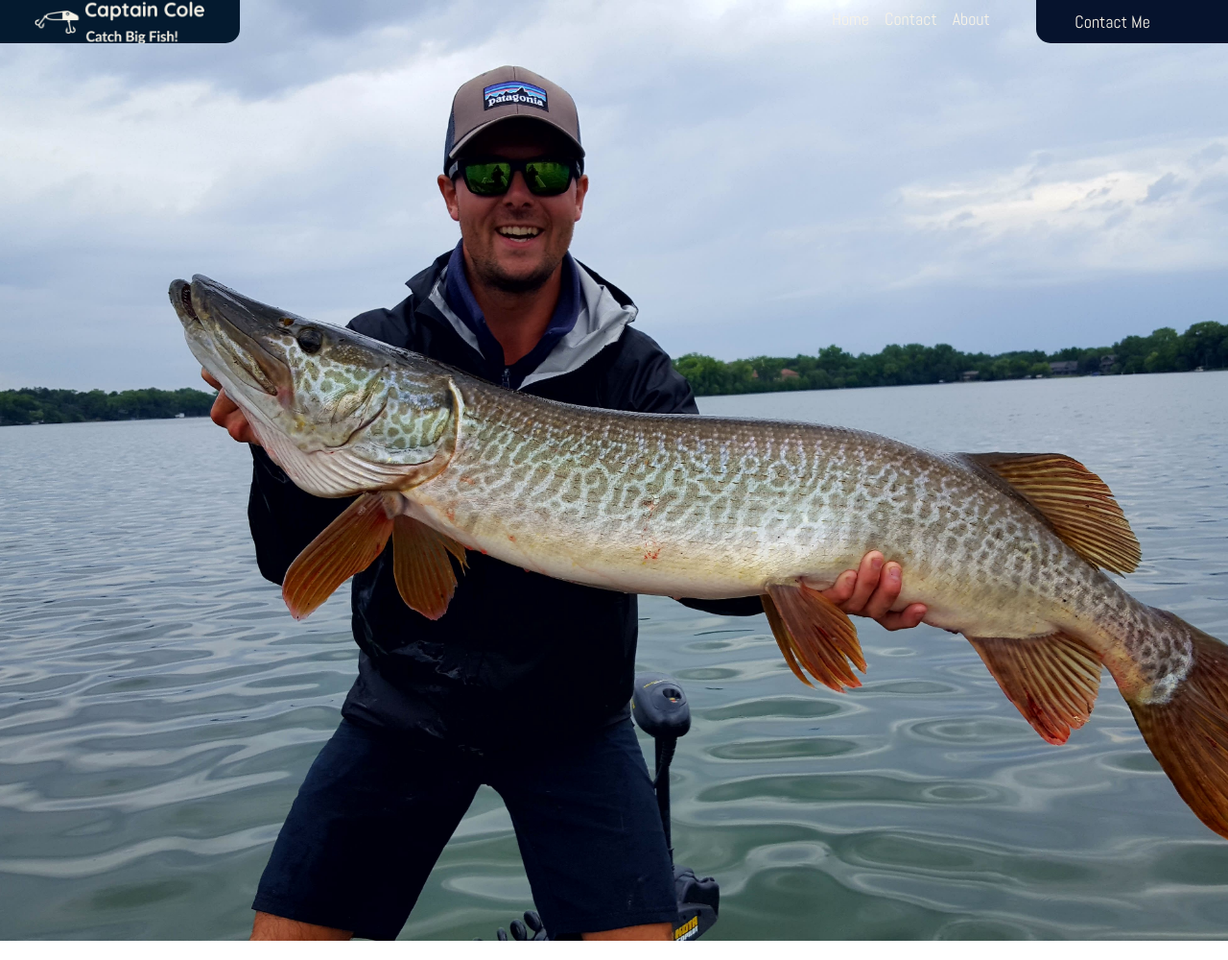
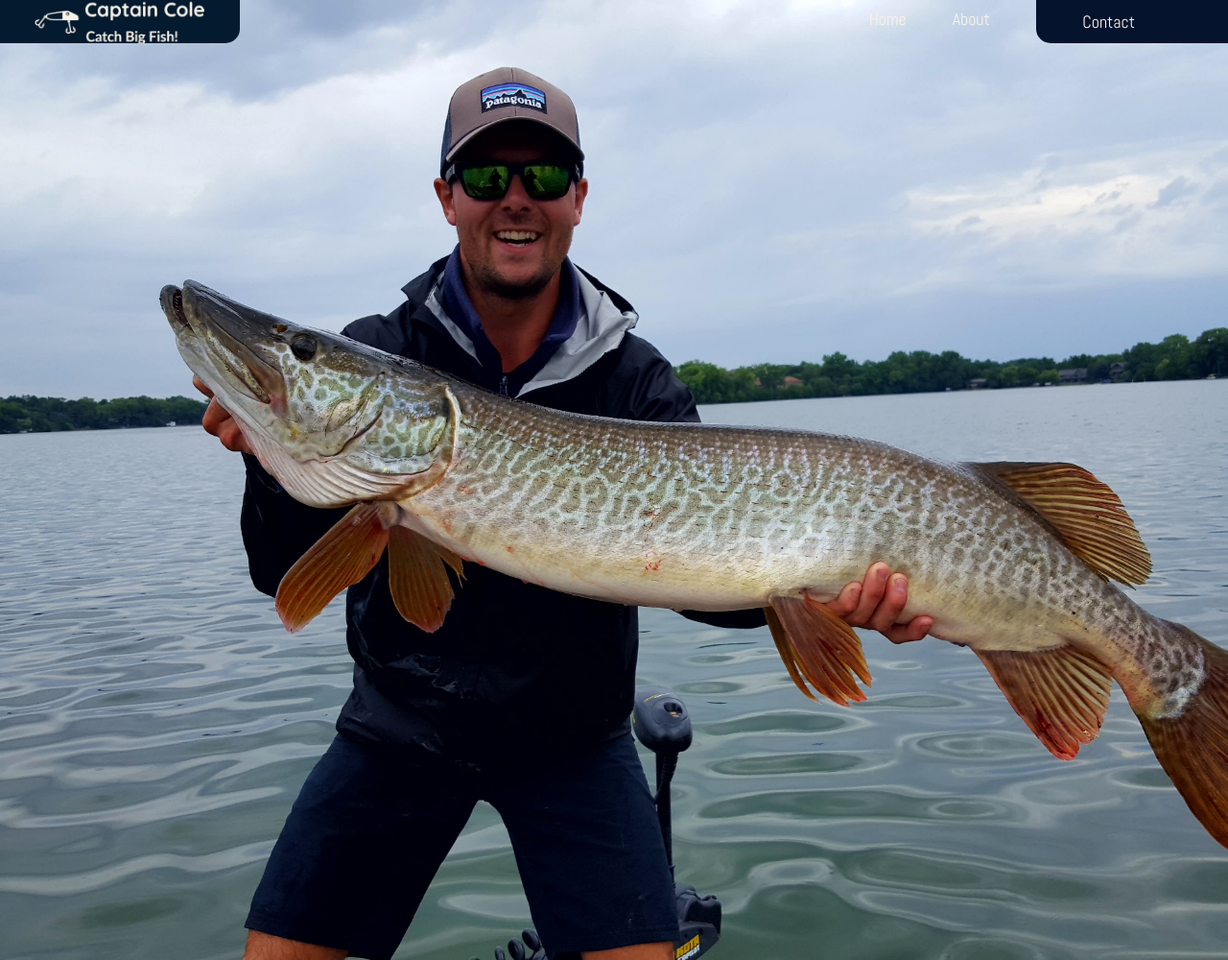
Before and after one commit to muskievan95/GuideSite, a plain HTML site: page index.html in a window 1280 px wide. Shown: the whole page at 96% size. Drawn offline with Linux system fonts and the light colour scheme.

Commit message:
navbar update
updated nav bar

```diff
--- a/index.html
+++ b/index.html
@@ -21,10 +21,10 @@
         </div>
           <nav class="topnav">
            <a href="#home">Home</a>
-           <a href="#contact">Contact</a>
+
            <a href="#about">About</a>
           </nav>
-          <div class="--contact" ><a href="#contact">Contact Me</a></li>
+          <div class="--contact" ><a href="#contact">Contact </a></li>
           <div>
         </div>
 
--- a/styles.css
+++ b/styles.css
@@ -11,7 +11,7 @@
   /* The image used */
   background-image: url("/Img/bigtiger.jpg");
   display: flex;
-  min-height: 980px;
+  min-height: 1000px;
 
 
   /* Center and scale the image nicely */
@@ -29,7 +29,7 @@
   justify-content: flex-end;
   flex-direction: row;
   width: 80%;
-  gap: 1rem;
+  gap: 3rem;
   padding-right: 3rem;
   padding-top: .5rem;
 }
@@ -66,7 +66,8 @@ a:hover{
   color:#F7F3E8;
   font-family: 'Abel', sans-serif;
   font-size: 18px;
-  justify-content: space-evenly;
+  justify-content: flex-end;
+  align-items: center;
 }
 
 .sec{
```
